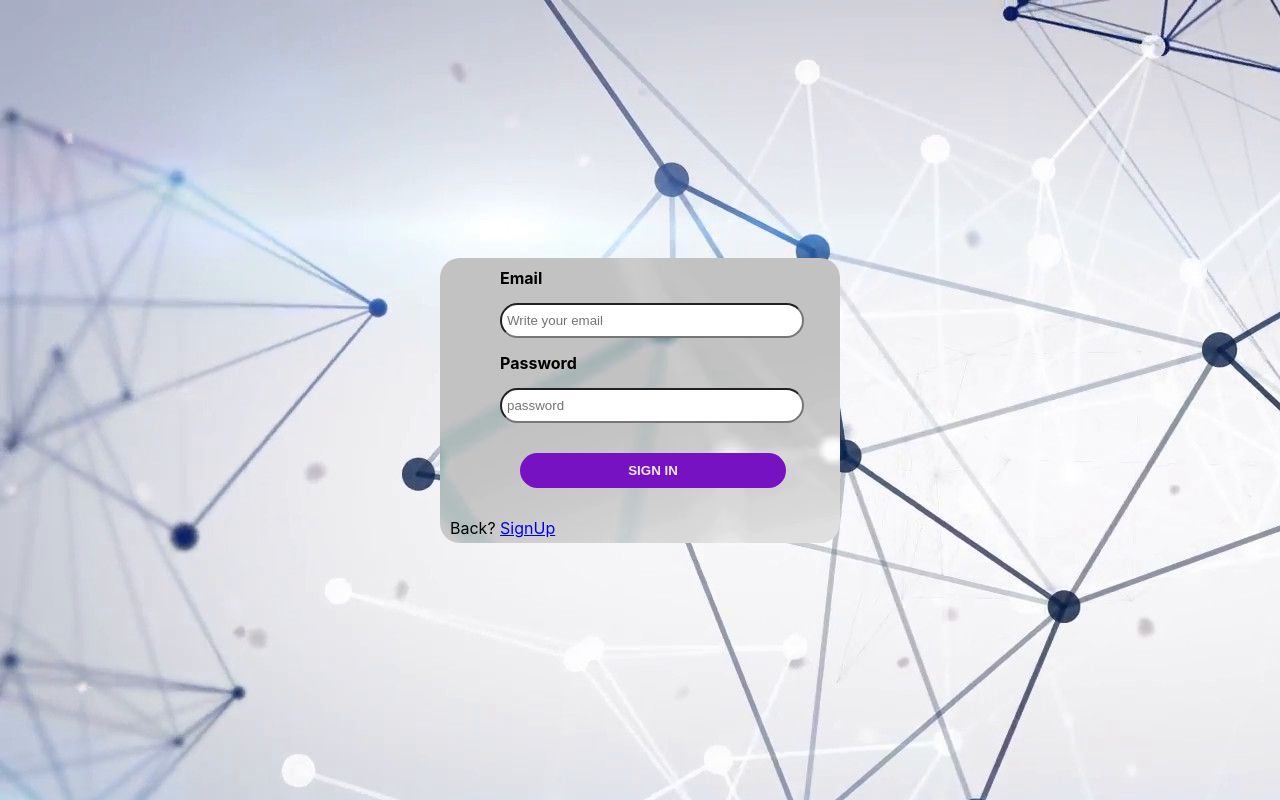
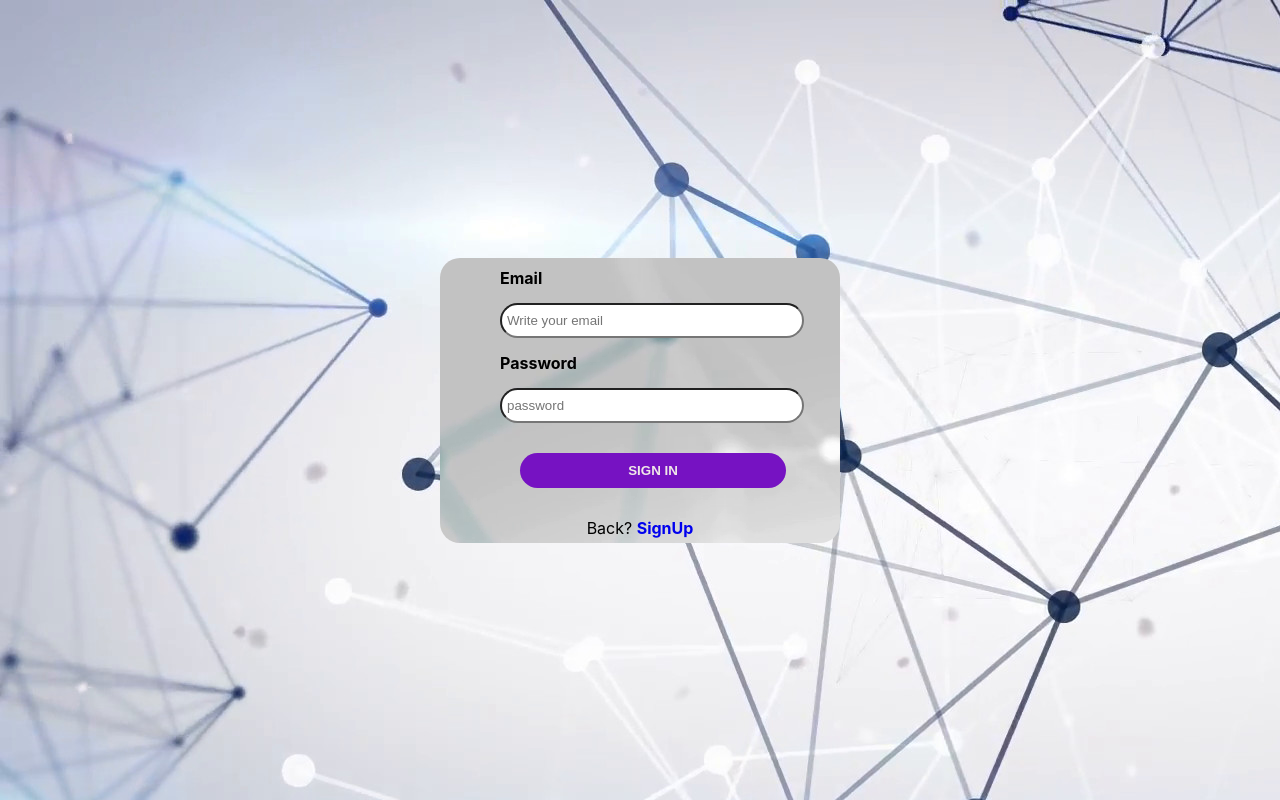
Before and after one commit to shivanjali11/Endeavour-23, a plain HTML site: page signIn.html in a window 1280 px wide. Drawn offline with Linux system fonts and the light colour scheme.

Commit message:
changes made

```diff
--- a/signIn.html
+++ b/signIn.html
@@ -35,7 +35,9 @@
 
       <!-- Sign Up button -->
       <button id="submit-btn" onclick="signIn()">Sign In</button>
-      Back? <a href="index.html">SignUp</a>
+      <div class="signback">
+        <span> Back? <a href="index.html">SignUp</a></span>
+      </div>
     </div>
 
     <script src="main.js"></script>
--- a/style.css
+++ b/style.css
@@ -46,6 +46,10 @@ input {
     cursor: pointer;
     margin: 20px 70px 30px;
 }
+.last{
+    display: flex;
+    justify-content: space-around;
+}
 .last p{
     font-size: 12px;
     border-radius: 10px;
@@ -59,3 +63,13 @@ input {
     font-weight: bolder;
     color: blue;
 }
+.signback{
+    display: flex;
+    width: 100%;
+    justify-content: center;
+    align-items: center;
+}
+.signback span a{
+text-decoration: none;
+font-weight: bolder;
+}
```
Also changed, not shown: index.html (+1 -1 lines).
